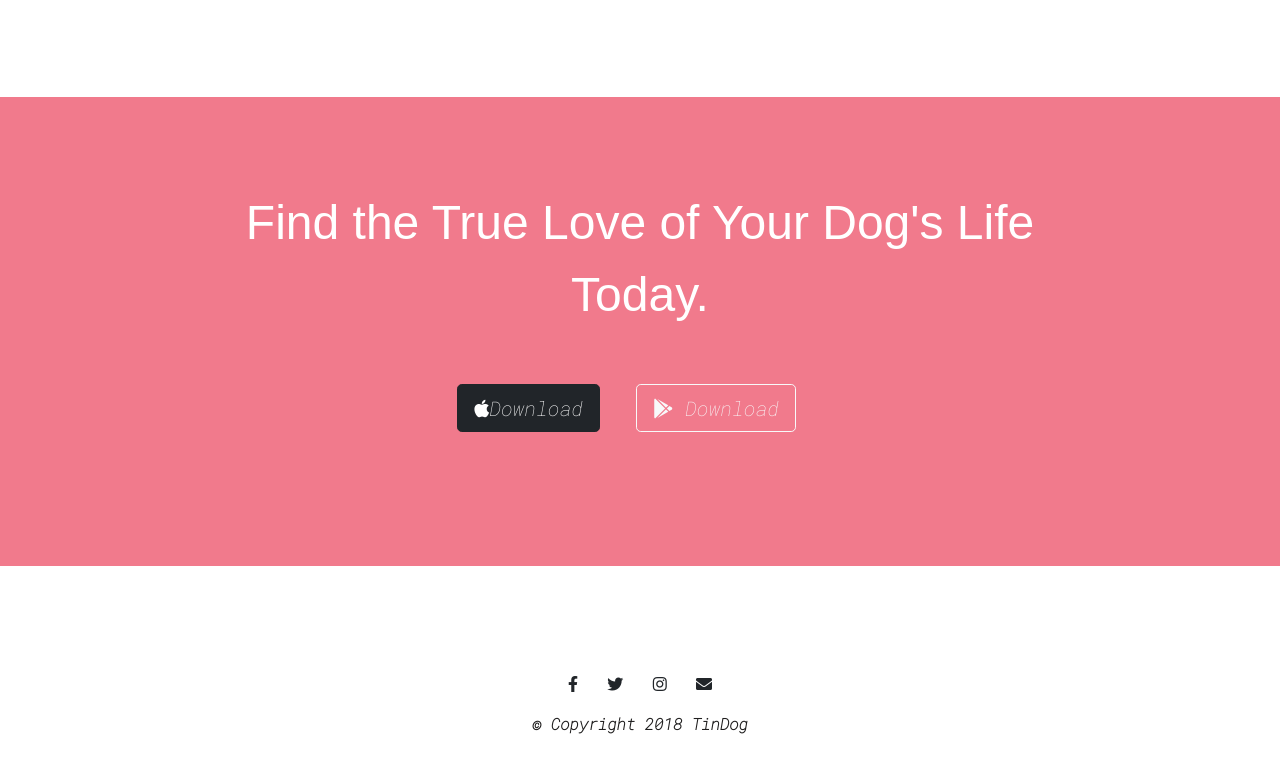
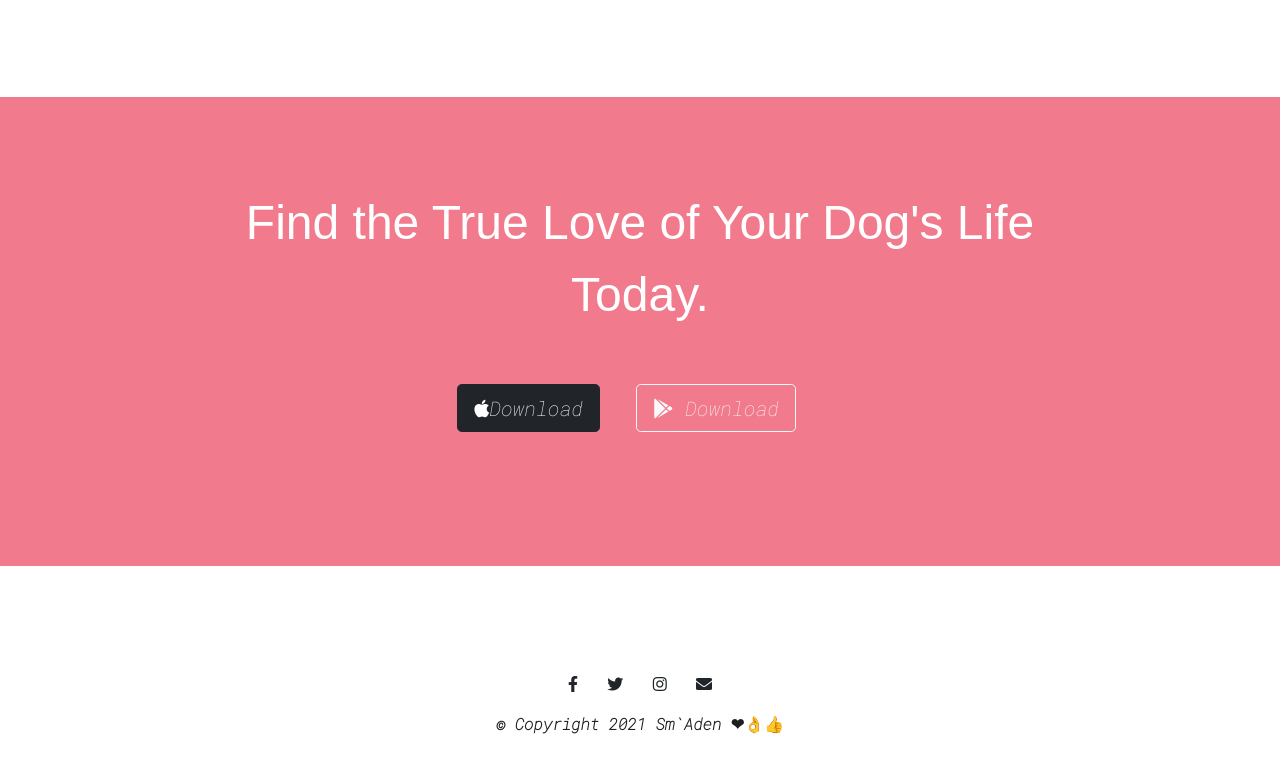
Before and after one commit to Sakariye4/first-uploading-file, a plain HTML site: page index.html in a window 1280 px wide. Shown: the part 2579-3352 px from the top of the page. Drawn offline with nearby package versions, Linux system fonts and the light colour scheme.

Commit message:
i added emmoji icon

```diff
--- a/index.html
+++ b/index.html
@@ -224,7 +224,7 @@
     <i class="social fab fa-instagram"></i>
     <i class="social fas fa-envelope"></i>
 
-    <p>© Copyright 2018 TinDog</p>
+    <p>© Copyright 2021 Sm`Aden ❤👌👍 </p>
 
   </footer>
   <!-- if you want more intert project's please join in me and follow on git hub account -->
```
